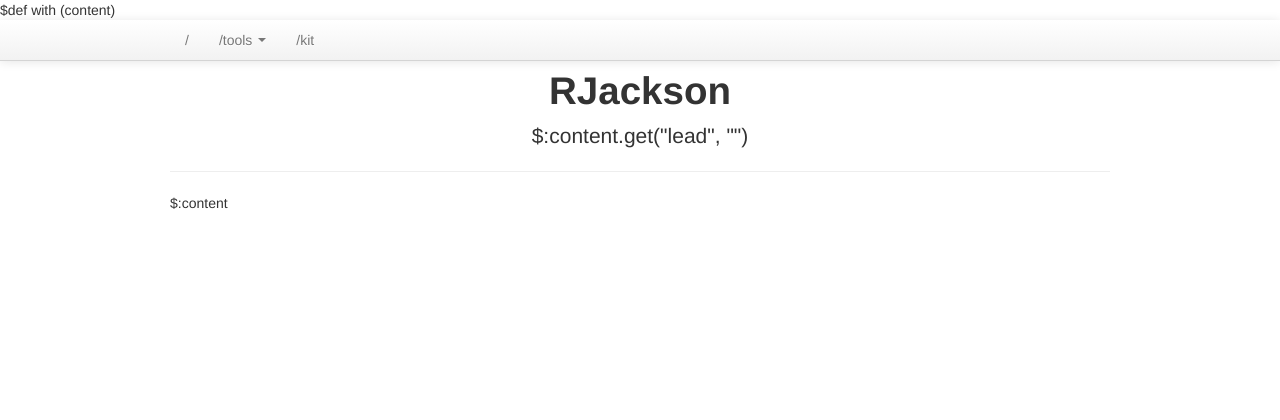
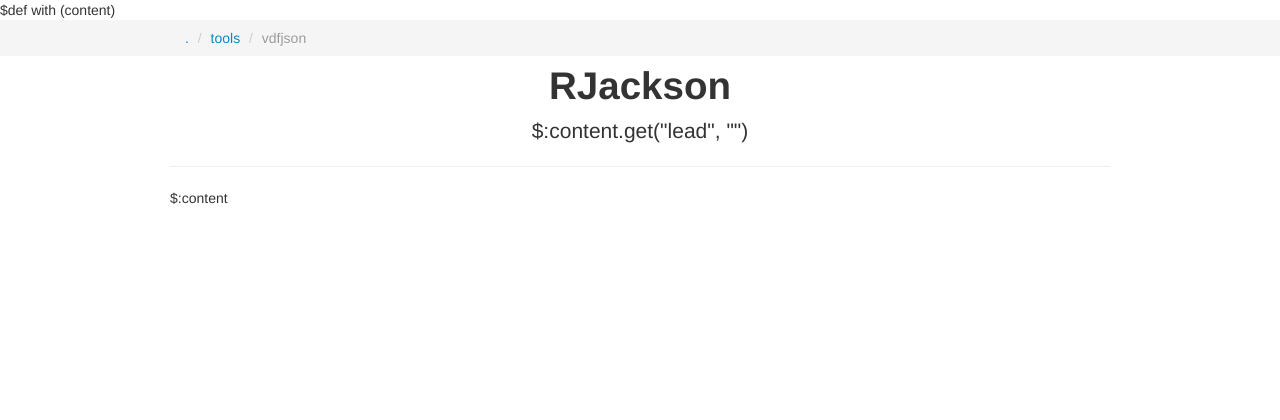
Before and after one commit to rjackson/vdfjson, a Python web app: template templates/layout.html in a window 1280 px wide. Shown: the top 420 px of the page. Run offline with Jinja, Linux system fonts and the light colour scheme; the template is opened without the code that fills it, so the values that code supplies are empty.

Commit message:
Removing site nav from vdfjson, replacing with breadcrumb bar.

```diff
--- a/templates/layout.html
+++ b/templates/layout.html
@@ -36,31 +36,13 @@
 
   <body>
     <div class="wrap">
-      <div class="navbar navbar-static-top">
-        <div class="navbar-inner">
-          <div class="container">
-            <ul class="nav span5">
-              <li class="$("active" if content.nav_id == "index" else "")">
-                <a href="/">/</a>
-              </li>
-              <li class="dropdown $("active" if content.nav_id in ["vdfjson"] else "")">
-                <a class="dropdown-toggle"
-                   data-toggle="dropdown"
-                   href="#">
-                    /tools
-                    <b class="caret"></b>
-                  </a>
-                <ul class="dropdown-menu">
-                  <li class="$("active" if content.nav_id in ["vdfjson"] else "")">
-                    <a href="/tools/vdfjson">/vdfjson</a>
-                  </li>
-                </ul>
-              </li>
-              <li class="$("active" if content.nav_id == "kit" else "")">
-                <a href="/kit">/kit</a>
-              </li>
-            </ul>
-          </div>
+      <div style="background:#f5f5f5;height:36px">
+        <div class="container">
+          <ul class="breadcrumb">
+            <li><a href="/">.</a> <span class="divider">/</span></li>
+            <li><a href="/tools"/>tools</a> <span class="divider">/</span></li>
+            <li class="active">vdfjson</li>
+          </ul>
         </div>
       </div>
       <div class="container">
```
